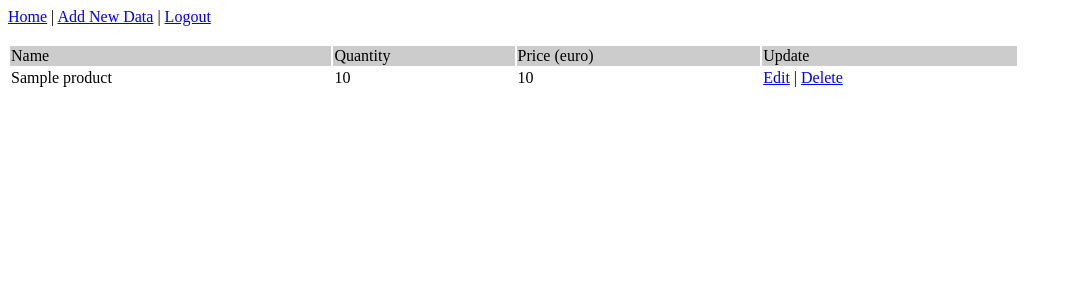
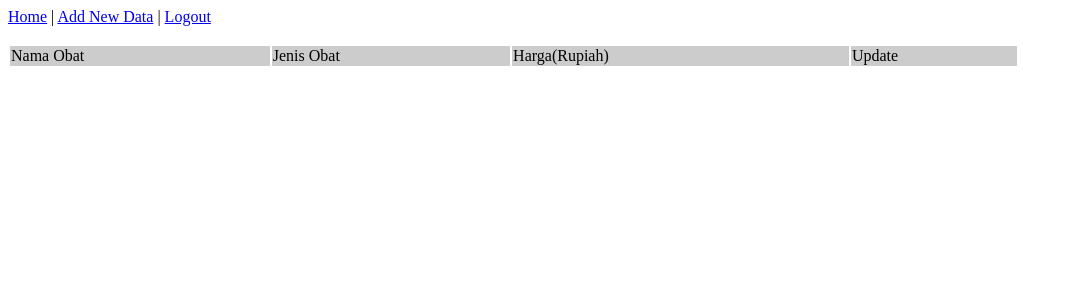
Before and after one commit to yudiwidiawan/b-crud-php-apotek, a PHP site: page /view.php in a window 1280 px wide. Shown: the top 300 px of the page, without its empty margins (0-1072 px from the left). Run offline with PHP 8.4, Linux system fonts and the light colour scheme; the visitor is signed in with stand-in values (Sample User, id 1); tables that the repository leaves empty or names only in its code hold one stand-in row (values such as "Sample post").

Commit message:
push terbaru 3/5/2017

```diff
--- a/index.php
+++ b/index.php
@@ -15,7 +15,7 @@
 		$result = mysqli_query($mysqli, "SELECT * FROM login");
 	?>
 
-		Welcome <?php echo $_SESSION['name'] ?> ! <a href='logout.php'>Logout</a><br/>
+		Welcome <?php echo $_SESSION['nama_supplier'] ?> ! <a href='logout.php'>Logout</a><br/>
 		<br/>
 		<a href='view.php'>View and Add Products</a>
 		<br/><br/>
--- a/login.php
+++ b/login.php
@@ -24,7 +24,7 @@
 		$row = mysqli_fetch_assoc($result);
 
 		if(is_array($row) && !empty($row)) {
-			$validuser = $row['kode_supplier'];
+			$validuser = $row['kd_supplier'];
 			$_SESSION['valid'] = $validuser;
 			$_SESSION['nama_supplier'] = $row['nama_supplier'];
 			$_SESSION['kd_supplier'] = $row['kd_supplier'];
@@ -44,7 +44,7 @@
 	<form name="form1" method="post" action="">
 		<table width="75%" border="0">
 			<tr>
-				<td width="10%">kode_supplier</td>
+				<td width="10%">Kode_Supplier</td>
 				<td><input type="text" name="kode_supplier"></td>
 			</tr>
 			<tr>
--- a/register.php
+++ b/register.php
@@ -20,7 +20,7 @@
 		echo "<br/>";
 		echo "<a href='register.php'>Go back</a>";
 	} else {
-		mysqli_query($mysqli, "INSERT INTO supllier(kd_supplier, nama, notelp, alamat_kantor, password) VALUES('$kode', '$name', '$notelp', '$almt', md5('$pass'))")
+		mysqli_query($mysqli, "INSERT INTO supplier(kd_supplier, nama_supplier, no_telp, alamat_kantor, password) VALUES('$kode', '$name', '$notelp', '$almt', md5('$pass'))")
 			or die("Could not execute the insert query.");
 
 		echo "Registration successfully";
@@ -46,7 +46,7 @@
 			</tr>
 			<tr>
 				<td>Alamat Kantor</td>
-				<td><input type="text" name="notelp"></td>
+				<td><input type="text" name="alamat"></td>
 			</tr>
 			<tr>
 				<td>Password</td>
--- a/view.php
+++ b/view.php
@@ -11,7 +11,7 @@
 include_once("connection.php");
 
 //fetching data in descending order (lastest entry first)
-$result = mysqli_query($mysqli, "SELECT * FROM products WHERE login_id=".$_SESSION['id']." ORDER BY id DESC");
+$result = mysqli_query($mysqli, "SELECT * FROM obat WHERE kd_supplier=".$_SESSION['kd_supplier']." ORDER BY kode_obat DESC");
 ?>
 
 <html>
@@ -25,18 +25,18 @@
 
 	<table width='80%' border=0>
 		<tr bgcolor='#CCCCCC'>
-			<td>Name</td>
-			<td>Quantity</td>
-			<td>Price (euro)</td>
+			<td>Nama Obat</td>
+			<td>Jenis Obat</td>
+			<td>Harga(Rupiah)</td>
 			<td>Update</td>
 		</tr>
 		<?php
 		while($res = mysqli_fetch_array($result)) {
 			echo "<tr>";
-			echo "<td>".$res['name']."</td>";
-			echo "<td>".$res['qty']."</td>";
-			echo "<td>".$res['price']."</td>";
-			echo "<td><a href=\"edit.php?id=$res[id]\">Edit</a> | <a href=\"delete.php?id=$res[id]\" onClick=\"return confirm('Are you sure you want to delete?')\">Delete</a></td>";
+			echo "<td>".$res['nama_obat']."</td>";
+			echo "<td>".$res['jenis']."</td>";
+			echo "<td>".$res['harga']."</td>";
+			echo "<td><a href=\"edit.php?id=$res[kd_supplier]\">Edit</a> | <a href=\"delete.php?id=$res[id]\" onClick=\"return confirm('Are you sure you want to delete?')\">Delete</a></td>";
 		}
 		?>
 	</table>
```
